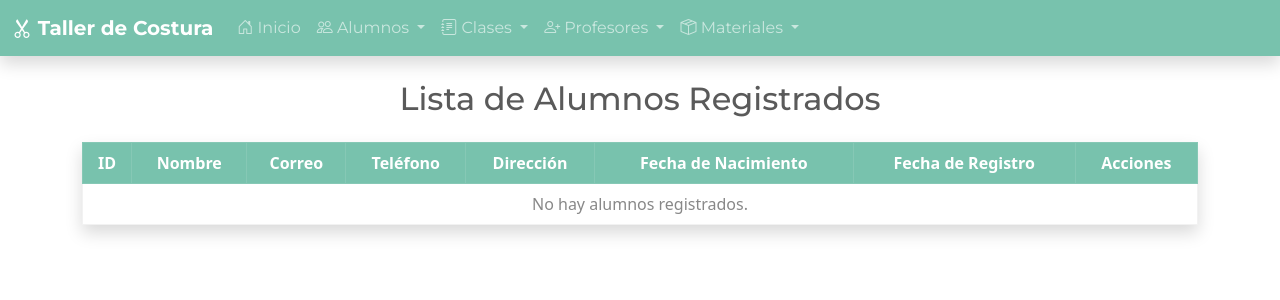
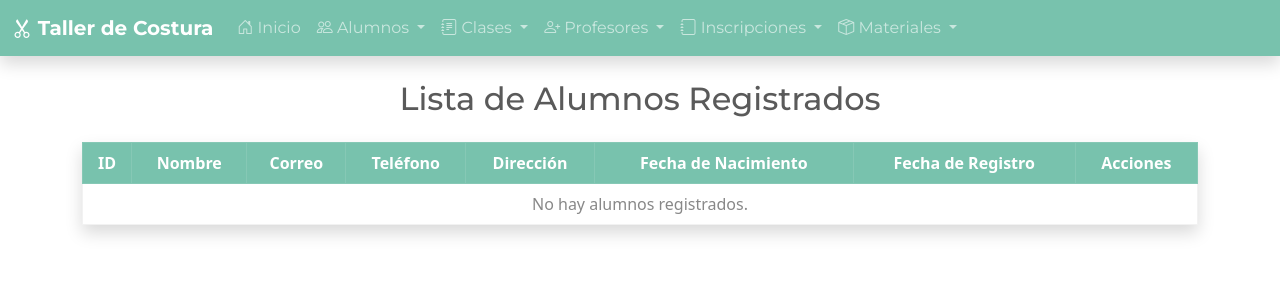
Before and after one commit to emma-ortiz/Ull_Act5_tallercostura-main, a Django app: page /alumno/ in a window 1280 px wide. Shown: the top 300 px of the page. Run offline with Django 5.2, Linux system fonts and the light colour scheme; data that the repository does not hold is empty; some libraries are stand-ins or nearby versions.

Commit message:
Add Inscripciones dropdown to navbar
v

```diff
--- a/app_tallercostura/templates/navbar.html
+++ b/app_tallercostura/templates/navbar.html
@@ -53,6 +53,18 @@
           </ul>
         </li>
 
+        <li class="nav-item dropdown">
+          <a class="nav-link dropdown-toggle" href="#" id="menuInscripciones" role="button" data-bs-toggle="dropdown" aria-expanded="false">
+            <i class="bi bi-journal"></i> Inscripciones
+          </a>
+          <ul class="dropdown-menu" aria-labelledby="menuInscripciones">
+            <li><a class="dropdown-item" href="{% url 'ver_inscripcion' %}"> Ver Inscripciones</a></li>
+            <li><a class="dropdown-item" href="{% url 'agregar_inscripcion' %}"> Agregar Inscripciones</a></li>
+          </ul>
+        </li>
+
+
+
          <li class="nav-item dropdown">
           <a class="nav-link dropdown-toggle" href="#" id="menuMateriales" role="button" data-bs-toggle="dropdown" aria-expanded="false">
             <i class="bi bi-box-seam"></i> Materiales
```
